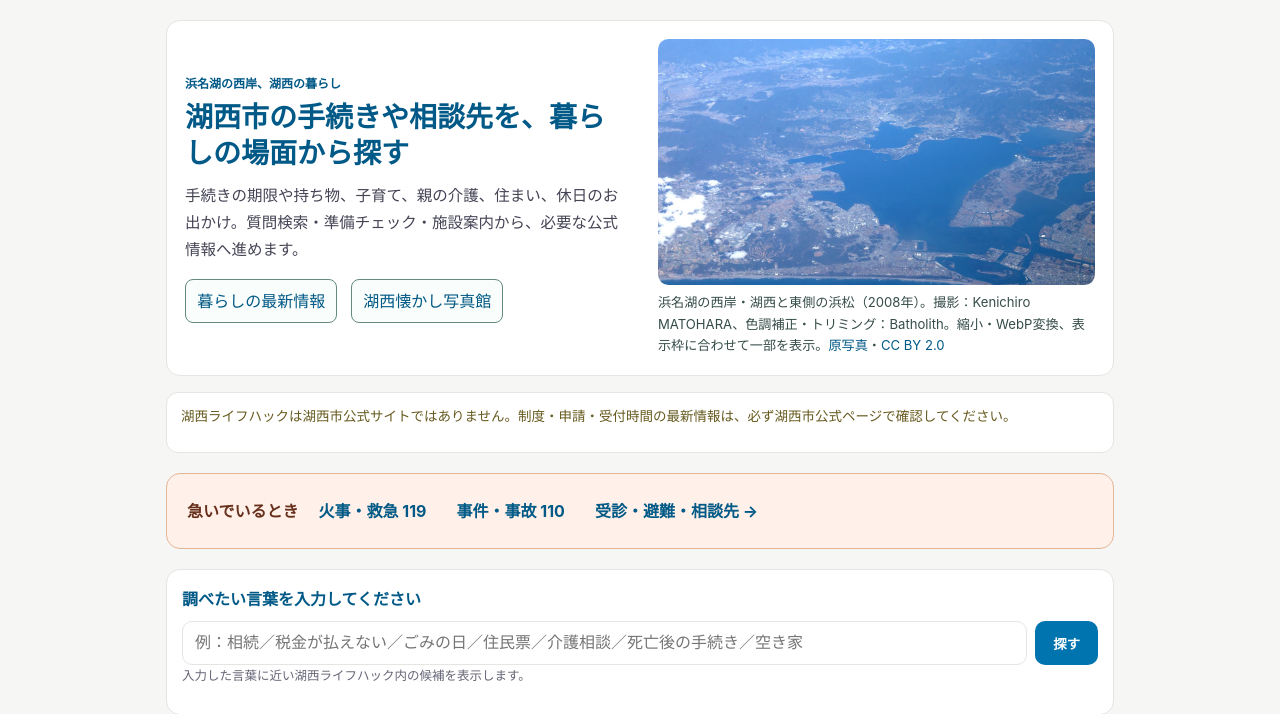
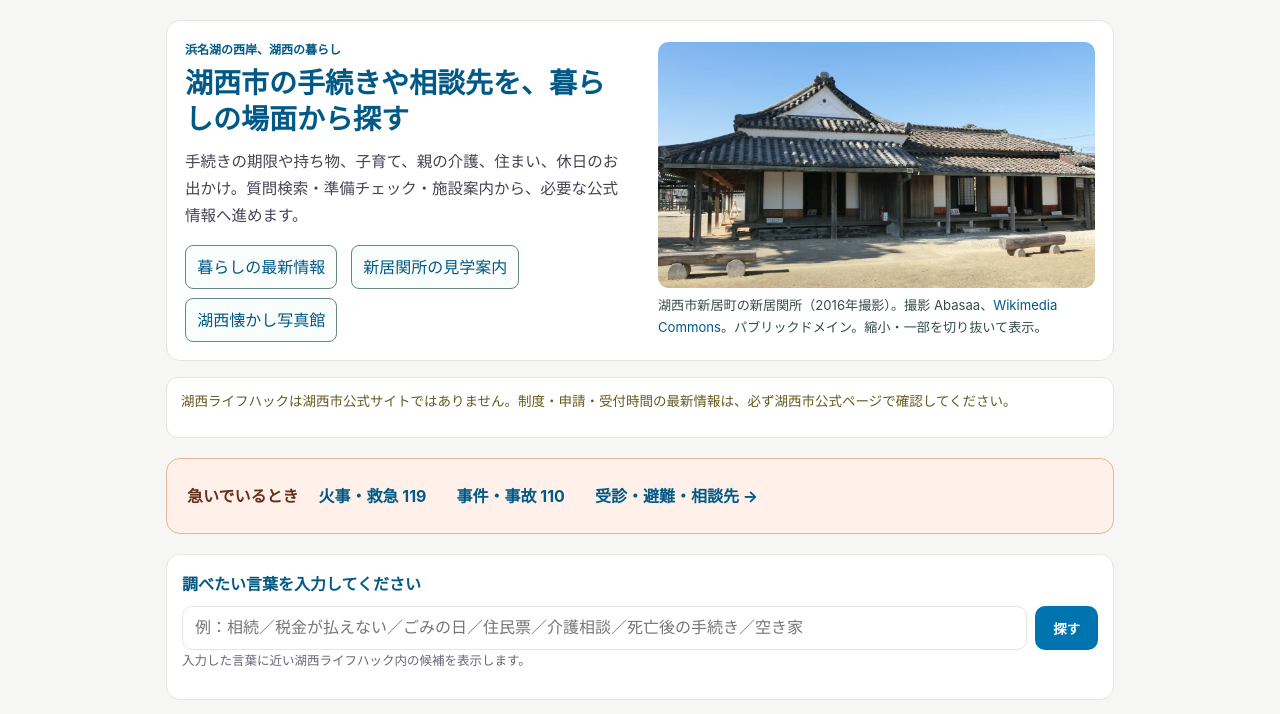
Before and after one commit to iwata-monogatari/enshu-lifehack-kosai, a plain HTML site: page index.html in a window 1280 px wide. Shown: the part 104-818 px from the top of the page. Drawn offline with Linux system fonts and the light colour scheme.

Commit message:
Show Kosai’s Arai checkpoint on the home page

```diff
--- a/index.html
+++ b/index.html
@@ -22,14 +22,15 @@
     <p class="lead">手続きの期限や持ち物、子育て、親の介護、住まい、休日のお出かけ。質問検索・準備チェック・施設案内から、必要な公式情報へ進めます。</p>
     <nav class="kosai-hero-links" aria-label="湖西の暮らしと写真">
       <a href="#current-information">暮らしの最新情報</a>
+      <a href="/discover/arai-sekisho/">新居関所の見学案内</a>
       <a href="https://kosaialb.atawi.link/" data-track-click="album_referral_hero_top">湖西懐かし写真館</a>
     </nav>
   </div>
   <figure class="kosai-hero-photo">
-    <a class="kosai-hero-picture" href="https://kosaialb.atawi.link/photos/commons-ec4d74e23189/" aria-label="浜名湖の空中写真を湖西懐かし写真館で詳しく見る" data-track-click="album_referral_hero_hamana">
-      <img src="/assets/archive/commons-ec4d74e23189-1280.webp" srcset="/assets/archive/commons-ec4d74e23189-480.webp 480w, /assets/archive/commons-ec4d74e23189-1280.webp 1280w" sizes="(max-width: 700px) 92vw, (max-width: 1100px) 50vw, 560px" width="1280" height="854" fetchpriority="high" alt="南の上空から望む浜名湖。西岸に湖西、東側に浜松の市街地が広がる">
+    <a class="kosai-hero-picture" href="https://kosaialb.atawi.link/features/arai-shuku/" aria-label="湖西懐かし写真館で新居関所と新居宿の写真を見る" data-track-click="album_referral_hero_arai">
+      <img src="/assets/archive/arai-sekisho-2016-1280.webp" srcset="/assets/archive/arai-sekisho-2016-480.webp 480w, /assets/archive/arai-sekisho-2016-1280.webp 1280w" sizes="(max-width: 700px) 92vw, (max-width: 1100px) 50vw, 560px" width="1280" height="960" fetchpriority="high" alt="湖西市新居町の新居関所。前庭の向こうに瓦屋根と白壁の関所建物が建つ">
     </a>
-    <figcaption>浜名湖の西岸・湖西と東側の浜松（2008年）。撮影：Kenichiro MATOHARA、色調補正・トリミング：Batholith。縮小・WebP変換、表示枠に合わせて一部を表示。<a href="https://commons.wikimedia.org/wiki/File:Lake_Hamana_(2240053950).jpg">原写真</a>・<a href="https://creativecommons.org/licenses/by/2.0/">CC BY 2.0</a></figcaption>
+    <figcaption>湖西市新居町の新居関所（2016年撮影）。撮影 Abasaa、<a href="https://commons.wikimedia.org/wiki/File:Arai_no_Seki_01.JPG">Wikimedia Commons</a>。パブリックドメイン。縮小・一部を切り抜いて表示。</figcaption>
   </figure>
 </section><!-- PART:home-hero:END -->
 <section class="official-note"><p>湖西ライフハックは湖西市公式サイトではありません。制度・申請・受付時間の最新情報は、必ず湖西市公式ページで確認してください。</p></section>
```
Also changed, not shown: parts/home-hero.html (+4 -3 lines), assets/archive/arai-sekisho-2016-1280.webp (added), assets/archive/arai-sekisho-2016-480.webp (added), assets/archive/commons-ec4d74e23189-1280.webp (deleted), assets/archive/commons-ec4d74e23189-480.webp (deleted).
